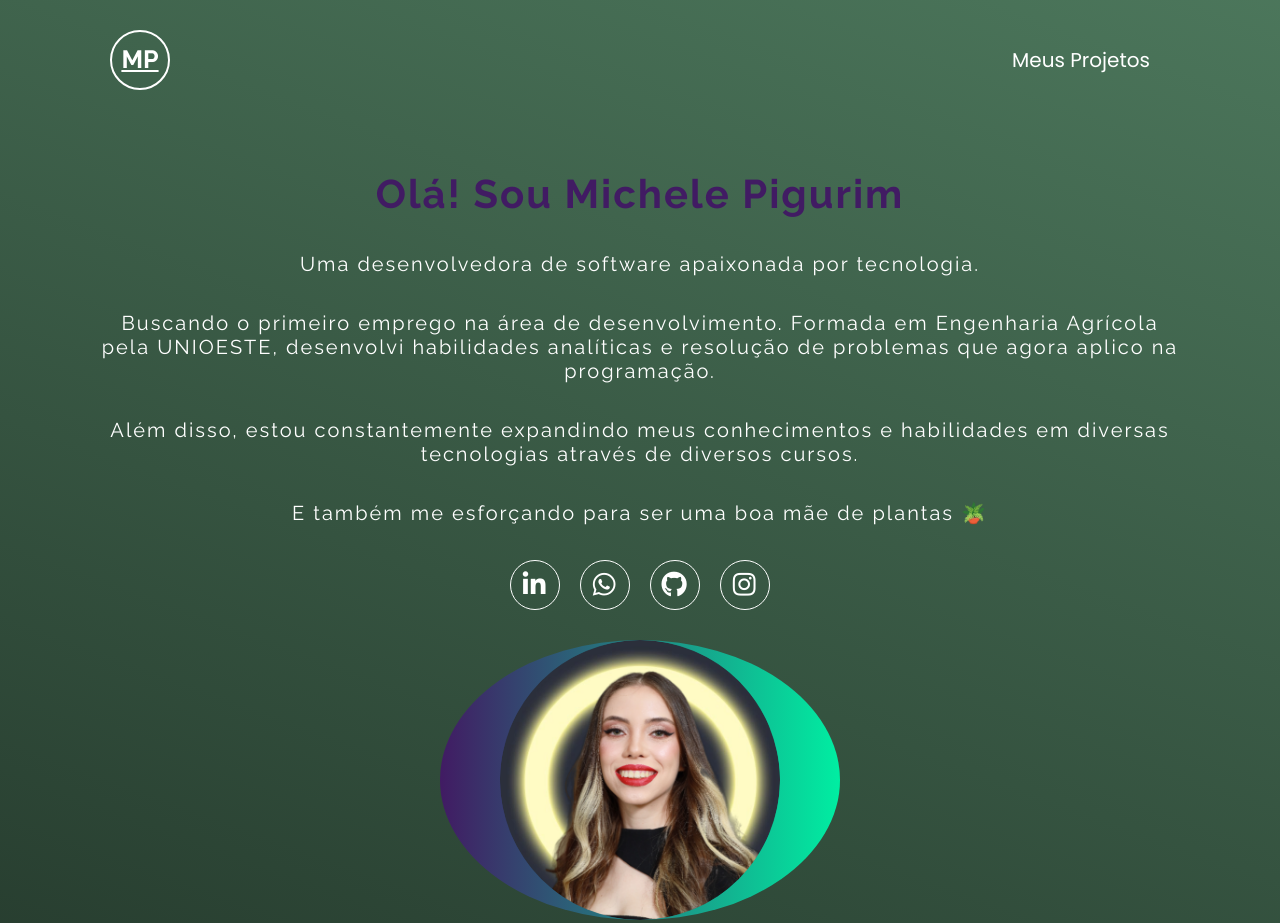
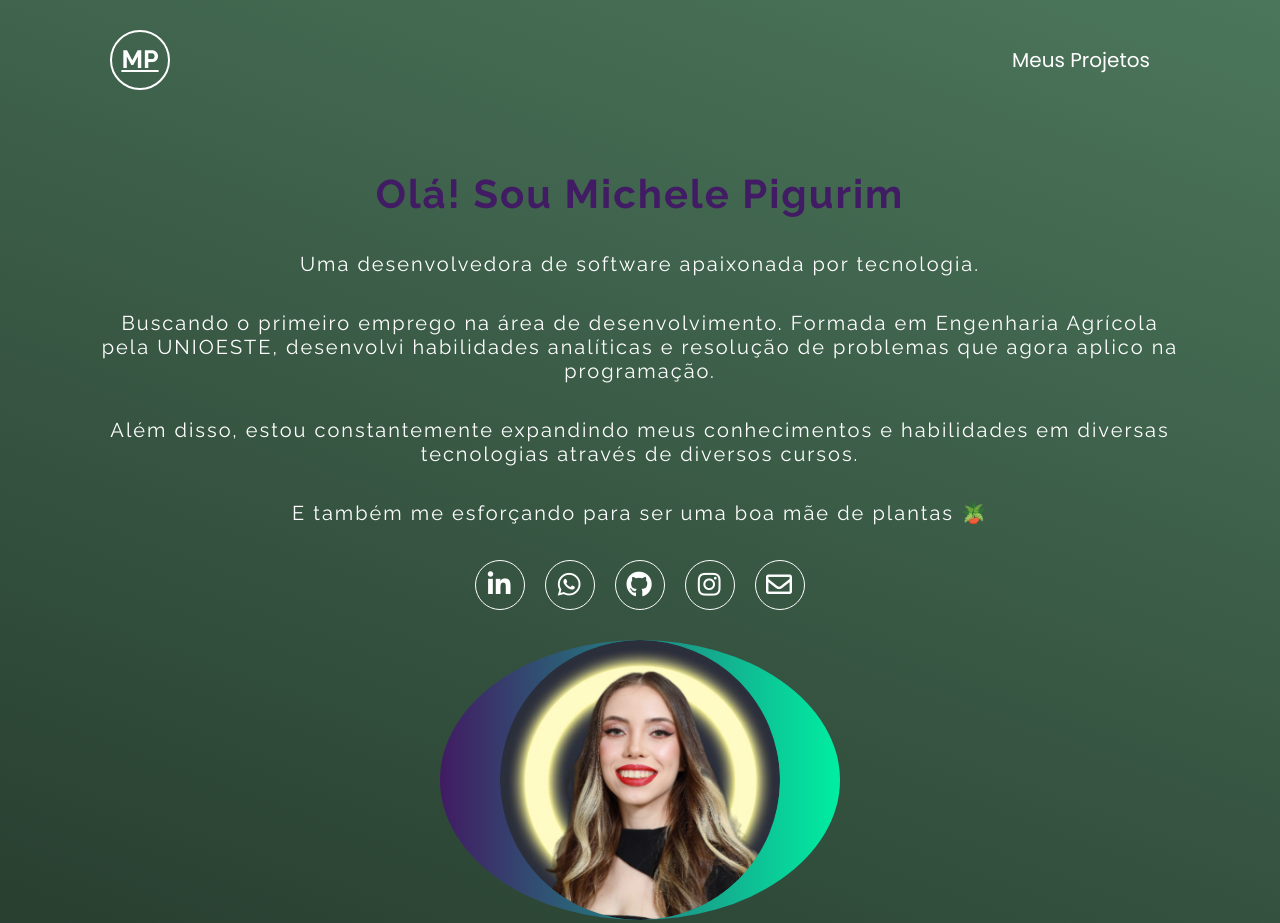
Before and after one commit to MiPigurim/portfolio_mi, a plain HTML site: page index.html in a window 1280 px wide. Shown: the top 923 px of the page. Drawn offline with nearby package versions, Linux system fonts and the light colour scheme.

Commit message:
feat: add contato email

```diff
--- a/index.html
+++ b/index.html
@@ -61,7 +61,7 @@
 
             <li>
               <a
-                href="htpp://wa.me/5515981195806"
+                href="https://wa.me/5515981195806"
                 title="Enviar mensagem no WhatsApp"
                 target="_blank"
               >
@@ -88,6 +88,17 @@
                 <i class="fab fa-instagram"></i>
               </a>
             </li>
+
+            <li>
+              <a
+                href="mailto:michelepigurim26@gmail.com"
+                title="Enviar um e-mail"
+                target="_blank"
+              >
+              <i class="far fa-envelope"></i>
+              </a>
+            </li>
+
           </ul>
         </div>
 
```
